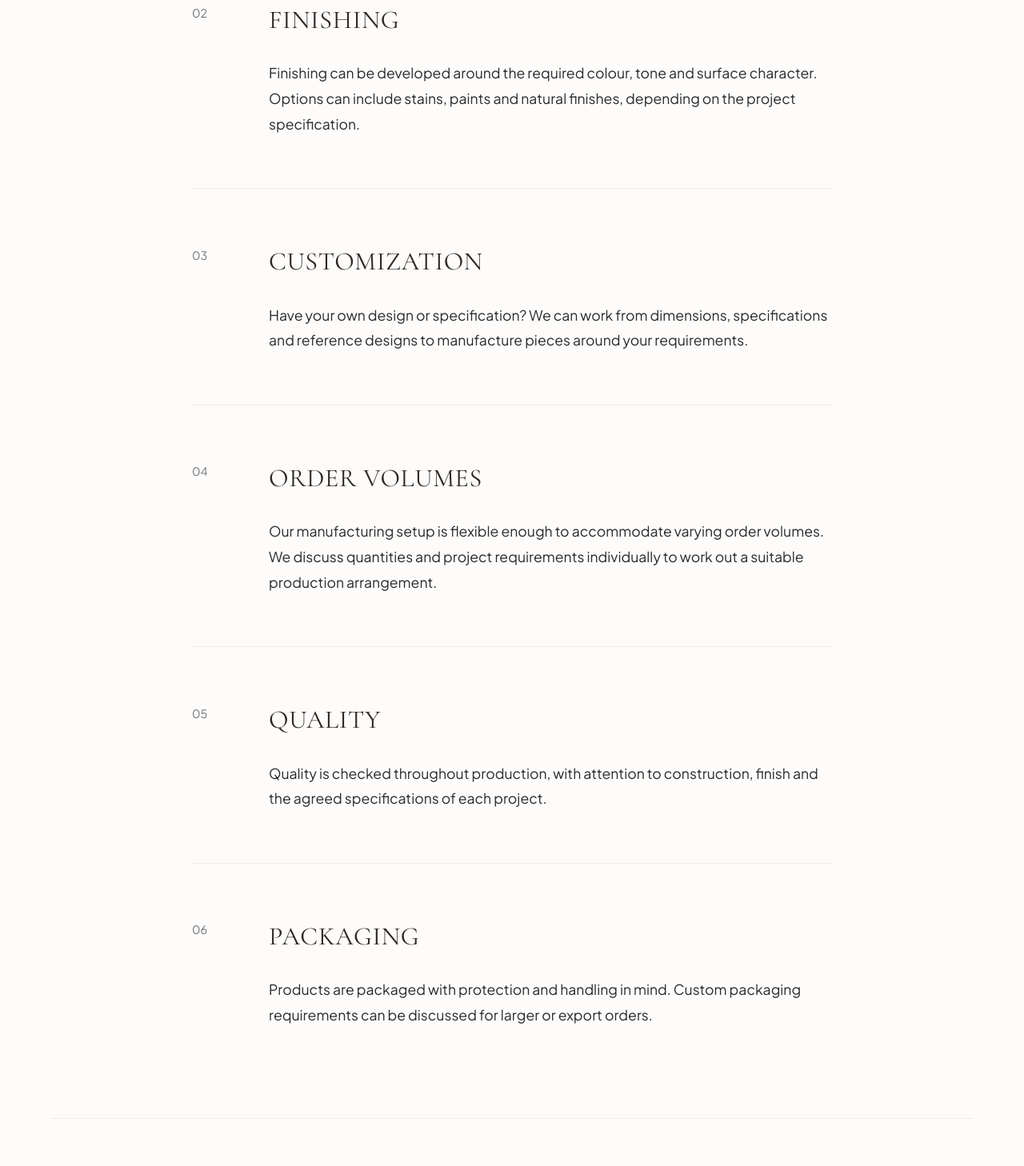
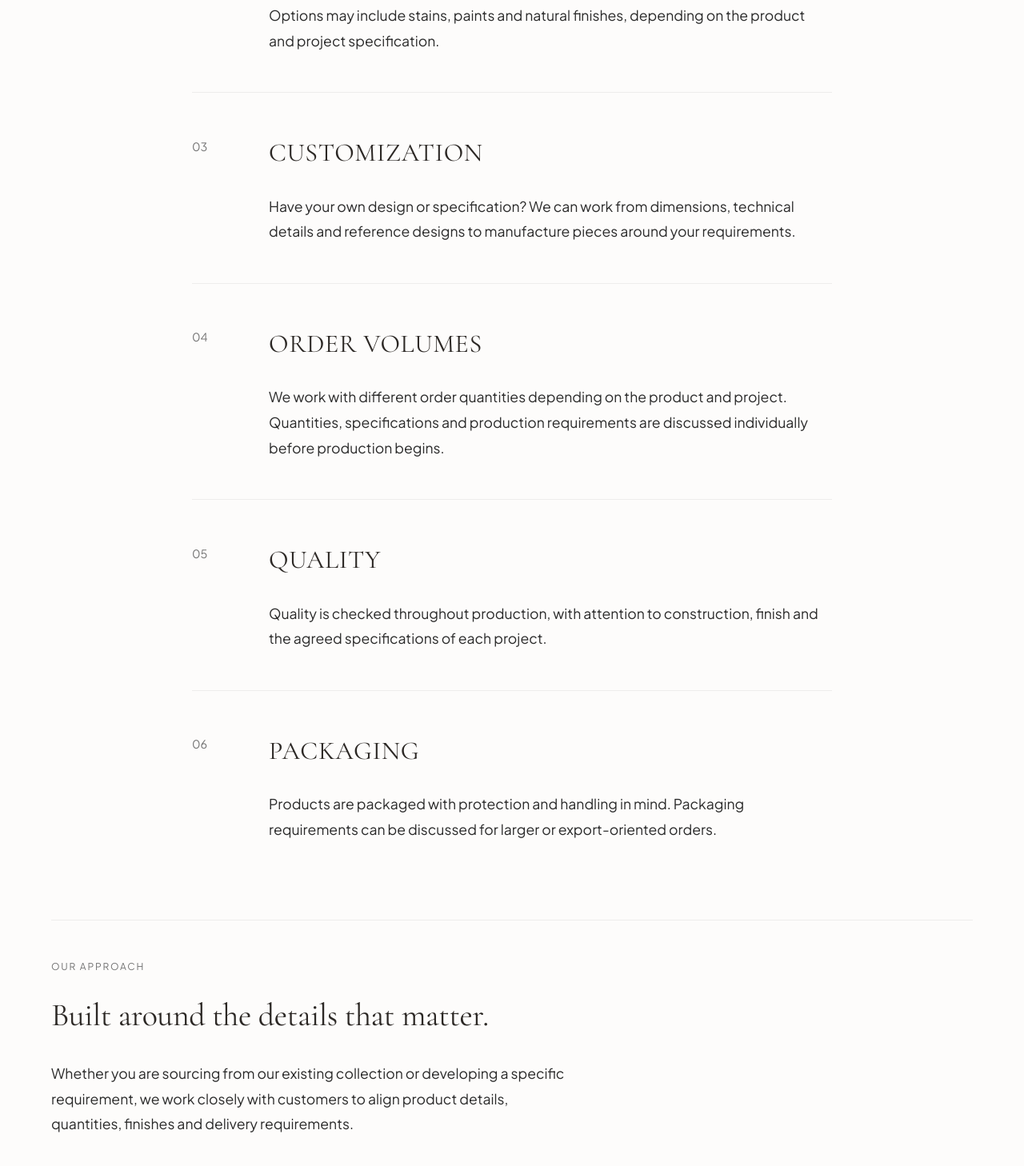
Before and after one commit to Raief445/unique-handicraft, a Next.js app: page /capabilities in a window 1280 px wide. Shown: the part 1266-2724 px from the top of the page at 80% size. Built offline with nearby package versions, Linux system fonts and the light colour scheme; no server answers; the database is empty; a web font is replaced by a local one.

Commit message:
fix(capabilities): micro-polish copy and vertical spacing

```diff
--- a/app/capabilities/capabilities.module.css
+++ b/app/capabilities/capabilities.module.css
@@ -1,5 +1,5 @@
 .hero {
-  padding: 6rem 0 4rem;
+  padding: 5rem 0 3rem;
   text-align: center;
   background-color: var(--color-background);
   border-bottom: 1px solid var(--color-border);
@@ -36,7 +36,7 @@
 }
 
 .section {
-  padding: 6rem 0;
+  padding: 5rem 0;
   border-bottom: 1px solid var(--color-border);
 }
 
@@ -45,11 +45,11 @@
 }
 
 .sectionConnectedTop {
-  padding-top: 3.5rem;
+  padding-top: 3rem;
 }
 
 .sectionConnectedBottom {
-  padding-bottom: 3.5rem;
+  padding-bottom: 3rem;
 }
 
 .introContent {
@@ -78,7 +78,7 @@
   display: flex;
   gap: 3rem;
   align-items: flex-start;
-  padding: 4rem 0;
+  padding: 3rem 0;
 }
 
 /* Drop the first item's top padding slightly to balance the section padding */
@@ -141,7 +141,7 @@
 
 .ctaSection {
   text-align: center;
-  padding: 8rem 0;
+  padding: 6rem 0;
 }
 
 .ctaContent {
@@ -173,7 +173,7 @@
 /* Responsive */
 @media (max-width: 768px) {
   .hero {
-    padding: 5rem 0 3rem;
+    padding: 4rem 0 2.5rem;
   }
 
   .hero h1 {
@@ -181,7 +181,7 @@
   }
 
   .section {
-    padding: 4rem 0;
+    padding: 3.5rem 0;
   }
 
   .sectionConnectedTop {
@@ -199,7 +199,7 @@
   .sequenceItem {
     flex-direction: column;
     gap: 1rem;
-    padding: 3rem 0;
+    padding: 2.5rem 0;
   }
 
   .sequenceNumber {
--- a/app/capabilities/page.tsx
+++ b/app/capabilities/page.tsx
@@ -11,25 +11,25 @@ const capabilities = [
     number: "01",
     title: "MATERIALS",
     description:
-      "We work with wood and related materials suitable for furniture manufacturing. Material selection and availability can be discussed according to the requirements of each project.",
+      "We work primarily with wood and furniture-grade materials selected according to the requirements of each project. Material options, availability and specifications can be discussed during the planning stage.",
   },
   {
     number: "02",
     title: "FINISHING",
     description:
-      "Finishing can be developed around the required colour, tone and surface character. Options can include stains, paints and natural finishes, depending on the project specification.",
+      "Finishes can be developed around the required colour, tone and surface character. Options may include stains, paints and natural finishes, depending on the product and project specification.",
   },
   {
     number: "03",
     title: "CUSTOMIZATION",
     description:
-      "Have your own design or specification? We can work from dimensions, specifications and reference designs to manufacture pieces around your requirements.",
+      "Have your own design or specification? We can work from dimensions, technical details and reference designs to manufacture pieces around your requirements.",
   },
   {
     number: "04",
     title: "ORDER VOLUMES",
     description:
-      "Our manufacturing setup is flexible enough to accommodate varying order volumes. We discuss quantities and project requirements individually to work out a suitable production arrangement.",
+      "We work with different order quantities depending on the product and project. Quantities, specifications and production requirements are discussed individually before production begins.",
   },
   {
     number: "05",
@@ -41,7 +41,7 @@ const capabilities = [
     number: "06",
     title: "PACKAGING",
     description:
-      "Products are packaged with protection and handling in mind. Custom packaging requirements can be discussed for larger or export orders.",
+      "Products are packaged with protection and handling in mind. Packaging requirements can be discussed for larger or export-oriented orders.",
   },
 ];
 
@@ -94,7 +94,7 @@ export default function CapabilitiesPage() {
         <section className={`${styles.section} ${styles.sectionConnectedTop} ${styles.sectionConnectedBottom}`}>
           <div className={styles.positioningContent}>
             <div className={styles.eyebrow}>OUR APPROACH</div>
-            <h2>Built for considered projects.</h2>
+            <h2>Built around the details that matter.</h2>
             <p>
               Whether you are sourcing from our existing collection or developing a specific requirement, we work closely with customers to align product details, quantities, finishes and delivery requirements.
             </p>
@@ -104,7 +104,7 @@ export default function CapabilitiesPage() {
         {/* Closing CTA */}
         <section className={`${styles.section} ${styles.ctaSection} ${styles.sectionConnectedTop}`}>
           <div className={styles.ctaContent}>
-            <h2>Tell us what you're looking to make.</h2>
+            <h2>Tell us what you're looking to manufacture.</h2>
             <p>
               Share your product requirements, quantities, dimensions and finish preferences. We'll review the details and discuss the next steps with you.
             </p>
```
